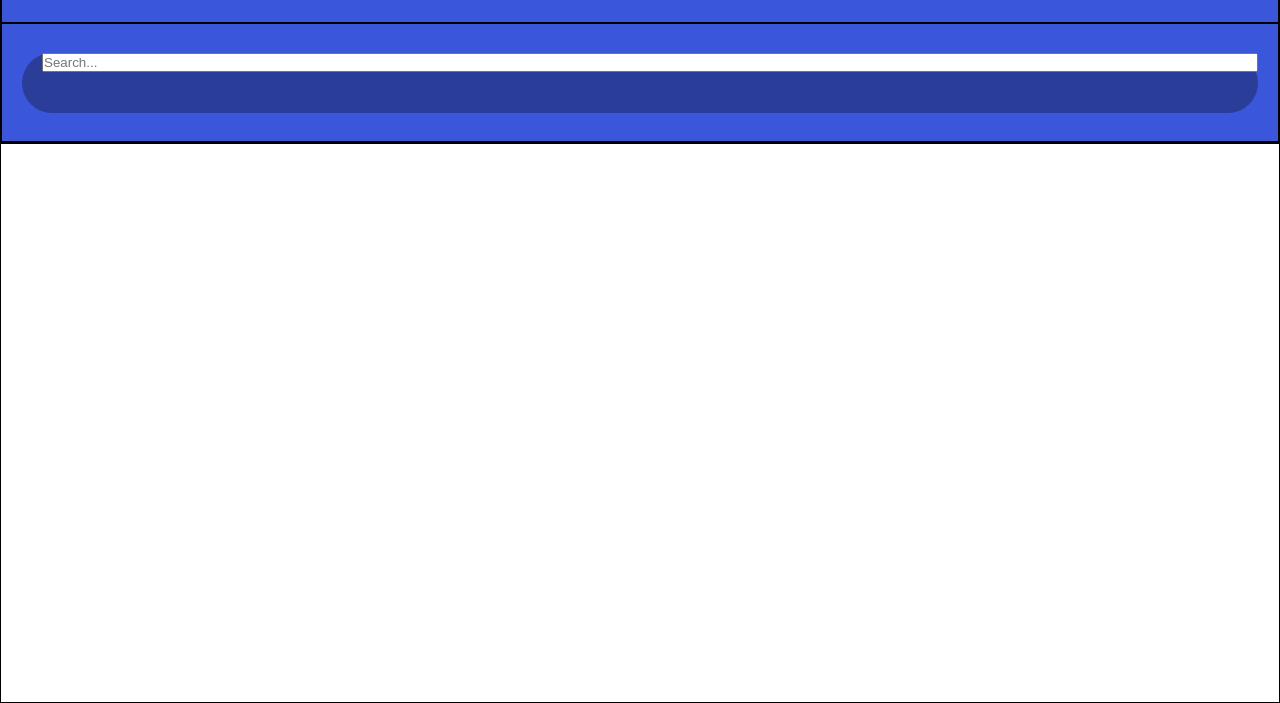
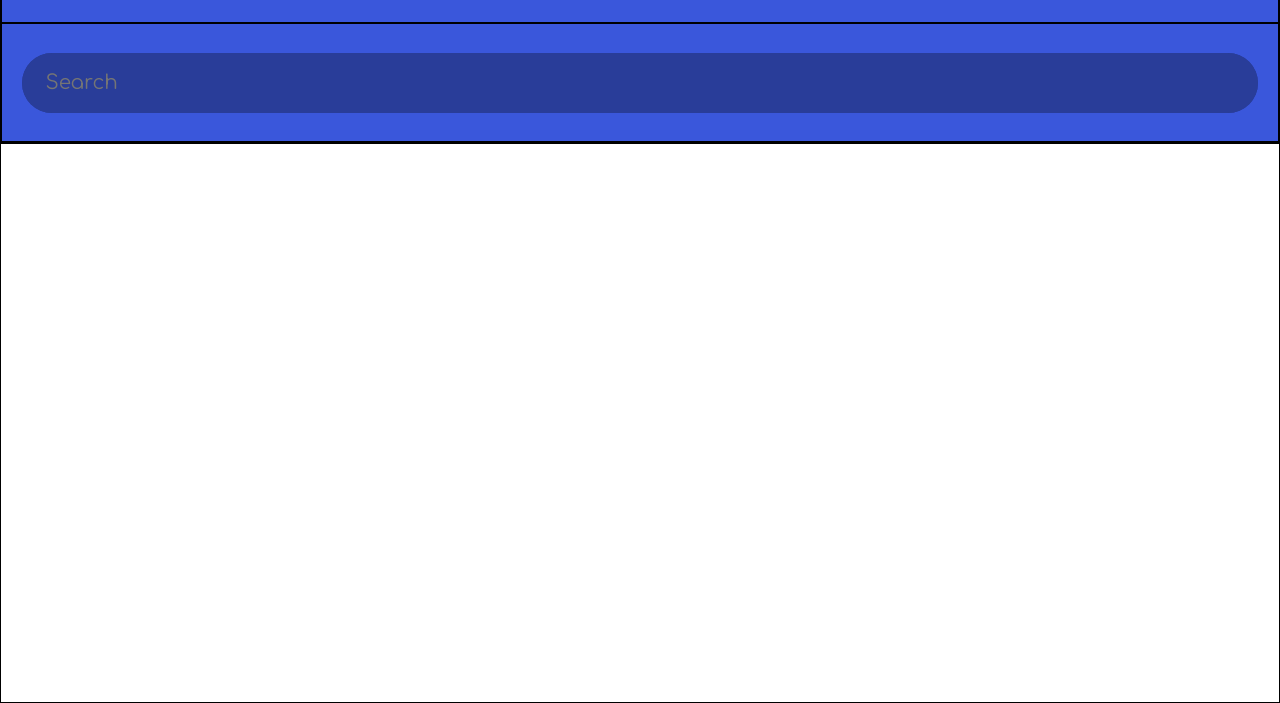
Before and after one commit to Gonzx77/LiveUserFilter, a plain HTML site: page index.html in a window 1280 px wide. Shown: the part 97-800 px from the top of the page. Drawn offline with Linux system fonts and the light colour scheme.

Commit message:
feat: :lipstick: Diseño de SearchBar
Se termino el diseño del Header
Se termino el diseño de la barra de busqueda

```diff
--- a/css/style.css
+++ b/css/style.css
@@ -58,23 +58,47 @@ body{
     color: #ffffff;
 }
 #title{
+    margin-bottom: 10px;
     font-size: 30px;
     font-weight: bolder;
     font-family: "ComoforBold", sans-serif;
 }
 #subTitle{
     font-family: "ComforRegular", sans-serif;
+    font-size: 20px;
 }
 
 
 
 .searchDiv{
+    display: flex;
+    align-items: center;
+    justify-content: center;
     border-radius: 50px;
     width: calc(100% - 40px);
     height: 60px;
     background-color: var(--color-2);
 }
 #inputSearch{
-    margin-left: 20px;
-    width: calc(100% - 20px);
+    font-family: "ComforRegular", sans-serif;
+    font-size: 20px;
+    color: #ffffff;
+    overflow: hidden;
+    border-radius: 50px;
+    background-color: none;
+    width: 100%;
+    height: 100%;
+    background-color: var(--color-2);
+    border: none;
 }
+
+
+
+@media (max-width: 600px) {
+    #title{
+        font-size: 24px;
+    }
+    #subTitle{
+        font-size: 14px;
+    }
+}
--- a/index.html
+++ b/index.html
@@ -23,7 +23,7 @@
             <div id="infoD2" class="infoDiv">
 
                 <div class="searchDiv">
-                    <input type="text" id="inputSearch" placeholder="Search...">
+                    <input type="text" id="inputSearch" placeholder="&nbsp;&nbsp;&nbsp;&nbsp;Search">
                 </div>
 
             </div>
```
